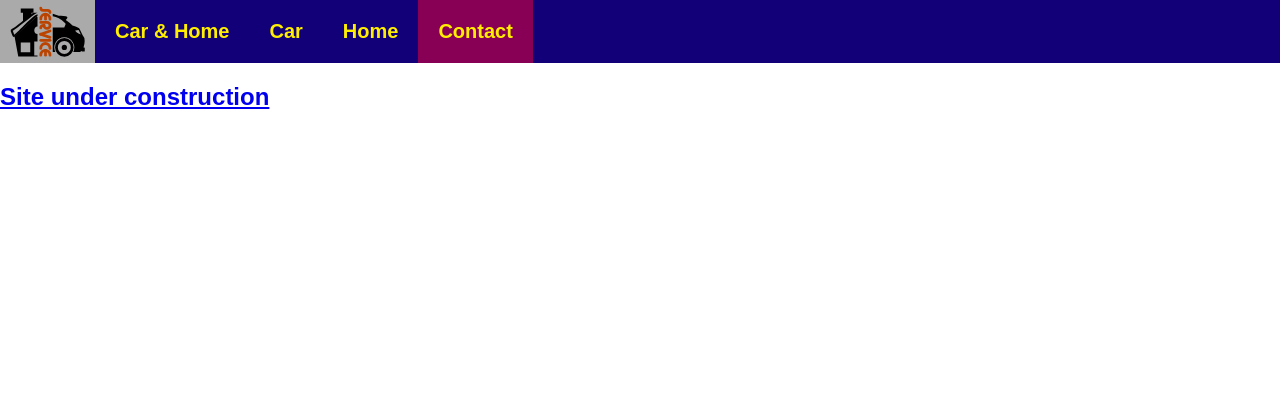
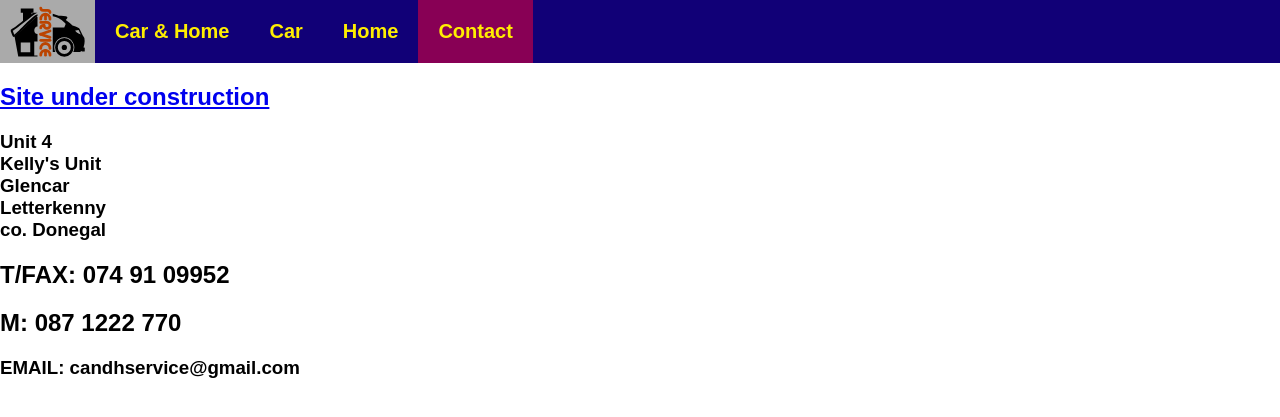
Before and after one commit to BogdanPasterak/carandhome, a PHP site: page /contact.html in a window 1280 px wide. Shown: the top 417 px of the page. Run offline with PHP 8.4, Linux system fonts and the light colour scheme; some libraries are stand-ins or nearby versions.

Commit message:
contact data

```diff
--- a/car.html
+++ b/car.html
@@ -35,7 +35,7 @@
       <a href="index.html">
          <h2>Site under construction</h2>
       </a>
-      <ul>
+      <ul class="car_service">
          <li>Pre-NCT and re-Test service</li>
          <li>Light alignment for NCT</li>
          <li>Wheel alignment</li>
--- a/contact.html
+++ b/contact.html
@@ -33,8 +33,22 @@
       </div>
 
       <a href="index.html">
+
          <h2>Site under construction</h2>
-       </a>
+      </a>
+
+      <div>
+         <h3>
+            Unit 4<br/>
+            Kelly's Unit<br/>
+            Glencar<br/>
+            Letterkenny<br/>
+            co. Donegal
+         </h3>
+         <h2>T/FAX: 074 91 09952</h2>
+         <h2>M: 087 1222 770</h2>
+         <h3>EMAIL: candhservice@gmail.com</h3>
+      </div>
 
 
 
--- a/index.html
+++ b/index.html
@@ -25,7 +25,9 @@
          </a>
          <a href="index.html" class="active">Car & Home</a>
          <a href="car.html">Car</a>
-         <a href="home.html">Home</a>
+         <a href="home.html">
+
+         </a>
          <a href="contact.html">Contact</a>
          <a href="javascript:void(0);" class="icon" onclick="myFunction()">
            <i class="fa fa-bars"></i>
--- a/style.css
+++ b/style.css
@@ -11,6 +11,10 @@
 
 .container {
     /* background-color: #888; */
+}
+
+.car_service li {
+
 }
 
 .size_img {
```
